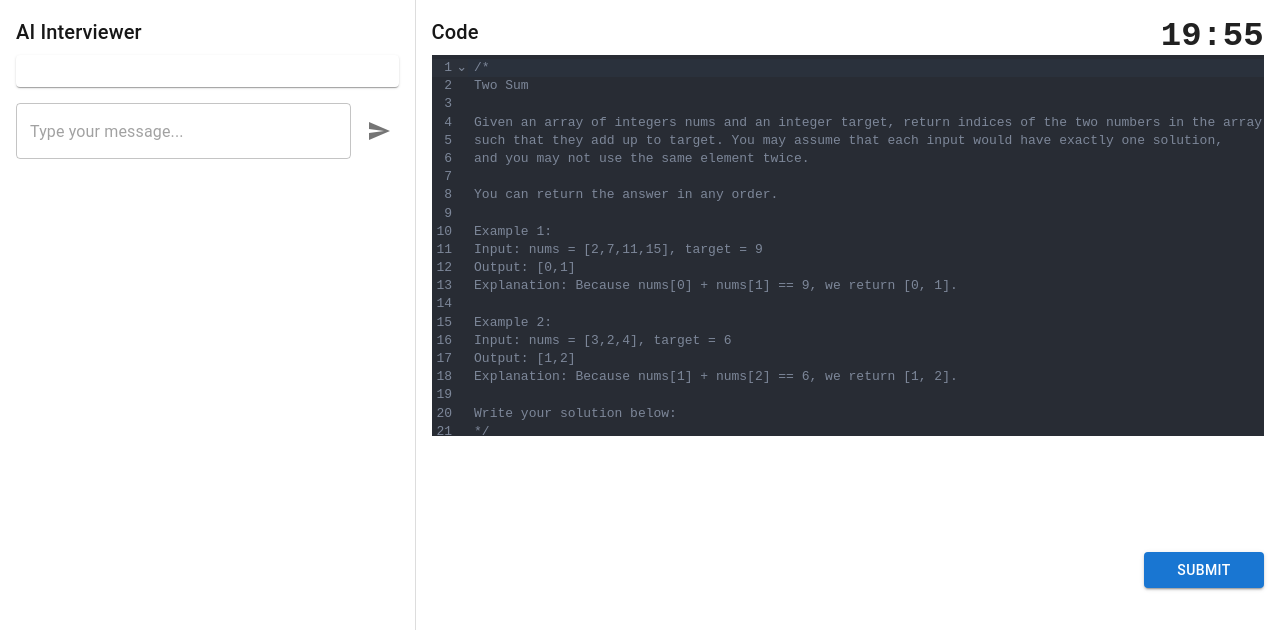
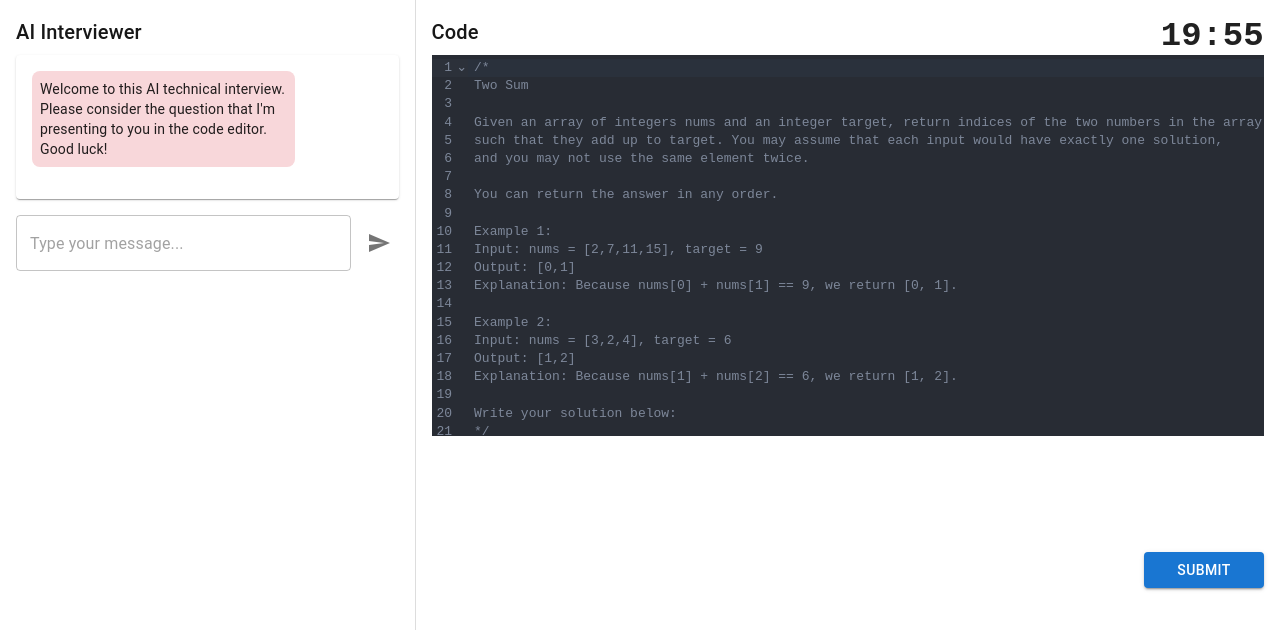
Before and after one commit to gabrielchuv/ai-interviewer, a Next.js app: page /interview in a window 1280 px wide. Shown: the top 630 px of the page. Built offline with nearby package versions, Linux system fonts and the light colour scheme.

Commit message:
Add initial AI greeting

```diff
--- a/app/interview/page.tsx
+++ b/app/interview/page.tsx
@@ -12,8 +12,13 @@ interface Message {
   text: string;
 }
 
+const initialMessage: Message = {
+  role: 'ai',
+  text: 'Welcome to this AI technical interview. Please consider the question that I\'m presenting to you in the code editor. Good luck!'
+};
+
 export default function Interview() {
-  const [conversation, setConversation] = useState<Message[]>([]);
+  const [conversation, setConversation] = useState<Message[]>([initialMessage]);
   const [input, setInput] = useState<string>('');
 
   const handleSubmit = async () => {
```
